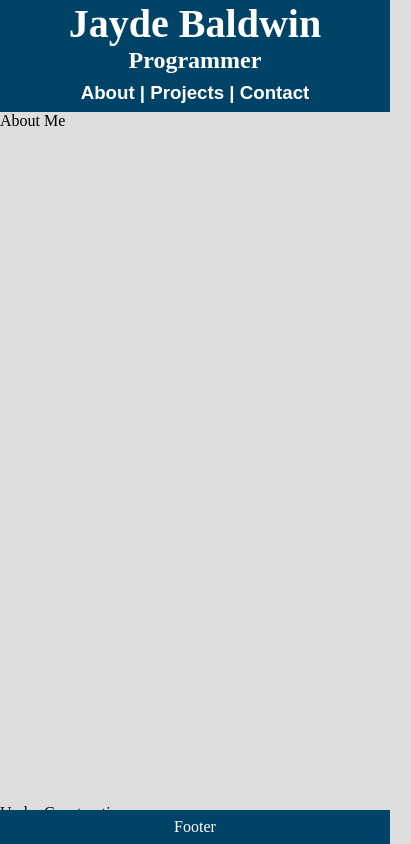
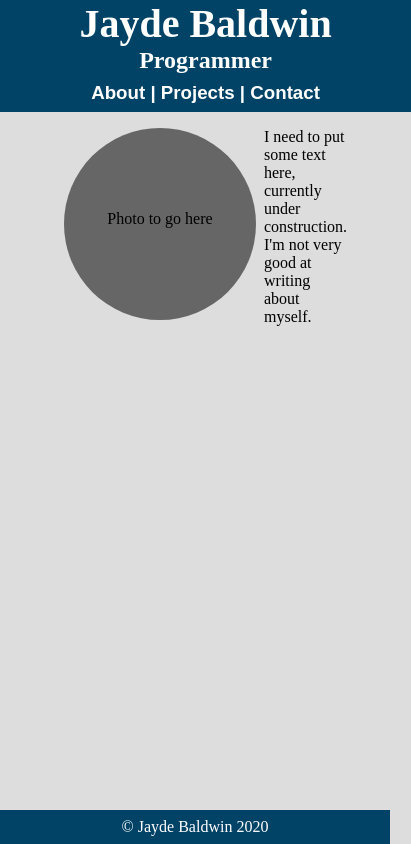
Before and after one commit to Temmerin/temmerin.github.io, a plain HTML site: page index.html in a window 390 px wide. Shown: the whole page, 411 px wide, since content can reach past the window. Drawn offline with Linux system fonts and the light colour scheme.

Commit message:
started layout for about page and added copywrite info to the footer on all pages

```diff
--- /dev/null
+++ b/aboutstyle.css
@@ -0,0 +1,20 @@
+.body{
+	display: grid;
+	grid-template-areas: 'Photo About';
+	grid-template-columns: 12em auto;
+}
+.Photo{
+	grid-area: Photo;
+	text-align:center;
+	width: 100%;
+	height: 12em;
+	background: #666666;
+	border-radius: 50%;
+}
+.photo > img{
+	padding-top:50%;
+}
+.About{
+	grid-area: About;
+	padding-left:0.5em;
+}
--- a/index.html
+++ b/index.html
@@ -4,7 +4,8 @@
 <title>
 Jayde Baldwin - Programer
 </title>
-<link type="text/css" rel="stylesheet" href="/style.css"/>
+<link type="text/css" rel="stylesheet" href="style.css"/>
+<link type="text/css" rel="stylesheet" href="aboutstyle.css"/>
 </head>
 <body>
 <div class="Header">
@@ -21,11 +22,18 @@ Jayde Baldwin - Programer
 	</div>
 </div>
 
-<p/>About Me
-<p/>Under Construction
+<div class="Body">
+	<div class="Photo">
+		<img>Photo to go here</img>
+	</div>
+	<div class="About">
+	I need to put some text here, currently under construction. I'm not very good at writing about myself.
+	</div>
+
+</div>
 
 <div class="Footer">
-	Footer
+	© Jayde Baldwin 2020
 </div>
 </body>
 </html>
--- a/projects/style.css
+++ /dev/null
@@ -1,83 +0,0 @@
-/*Base Settings and initialisation*/
-*{
-	margin: 0;
-	padding: 0;
-	background-color: transparent;
-	text-decoration: none;
-}
-body{
-	background-color: #DDDDDD;
-	display: grid;
-	grid-template-rows: 6.2em auto 2.5em;
-}
-
-/*Heading declarations*/
-h1{
-	font-family: "Times New Roman", Times, serif;
-	font-size: 2.5em;
-}
-h2{
-	font-family: "Times New Roman", Times, serif;
-	font-size: 1.5em;
-}
-h3{
-	font-family: ariel, sans-serif;
-	fontsize: 1.2em;
-}
-
-/*Header Section*/
-.Header{
-	padding: 1.5em 4em 0em 4em;
-	background-color: #004367;
-	text-align: right;
-	color: #FFFFFF;
-	display: grid;
-	grid-template-columns: 15.7em auto;
-}
-.Navigation{
-	padding-top:3em;
-}
-
-/*Links*/
-a{
-	color: #FFFFFF;
-}
-a:hover{
-	color: #AAAAAA;
-}
-a:active{
-	color: #777777;
-}
-
-/*Main Body*/
-.Body{
-	padding: 1em 4em 0 4em;
-}
-
-/*Page Footer*/
-.Footer{
-	position: fixed;
-	left: 0;
-	bottom: 0;
-	padding: 0.5em 0 .5em 0;
-	width: 100%;
-	background-color: #004367;
-	color: #FFFFFF;
-	text-align: center;
-}
-
-/*Screen size adjustments*/
-@media screen and (max-width: 600px){
-	.header{
-		padding: 0;
-		grid-template-columns: auto;
-	}
-	.title,.navigation{
-		text-align: center;
-		padding: 0;
-		padding-bottom: 0.5em;
-	}
-	body{
-	grid-template-rows: 7em auto 2.5em;
-	}
-}
```
Also changed, not shown: contact/index.html (+1 -1 lines), projects/index.html (+2 -2 lines).
